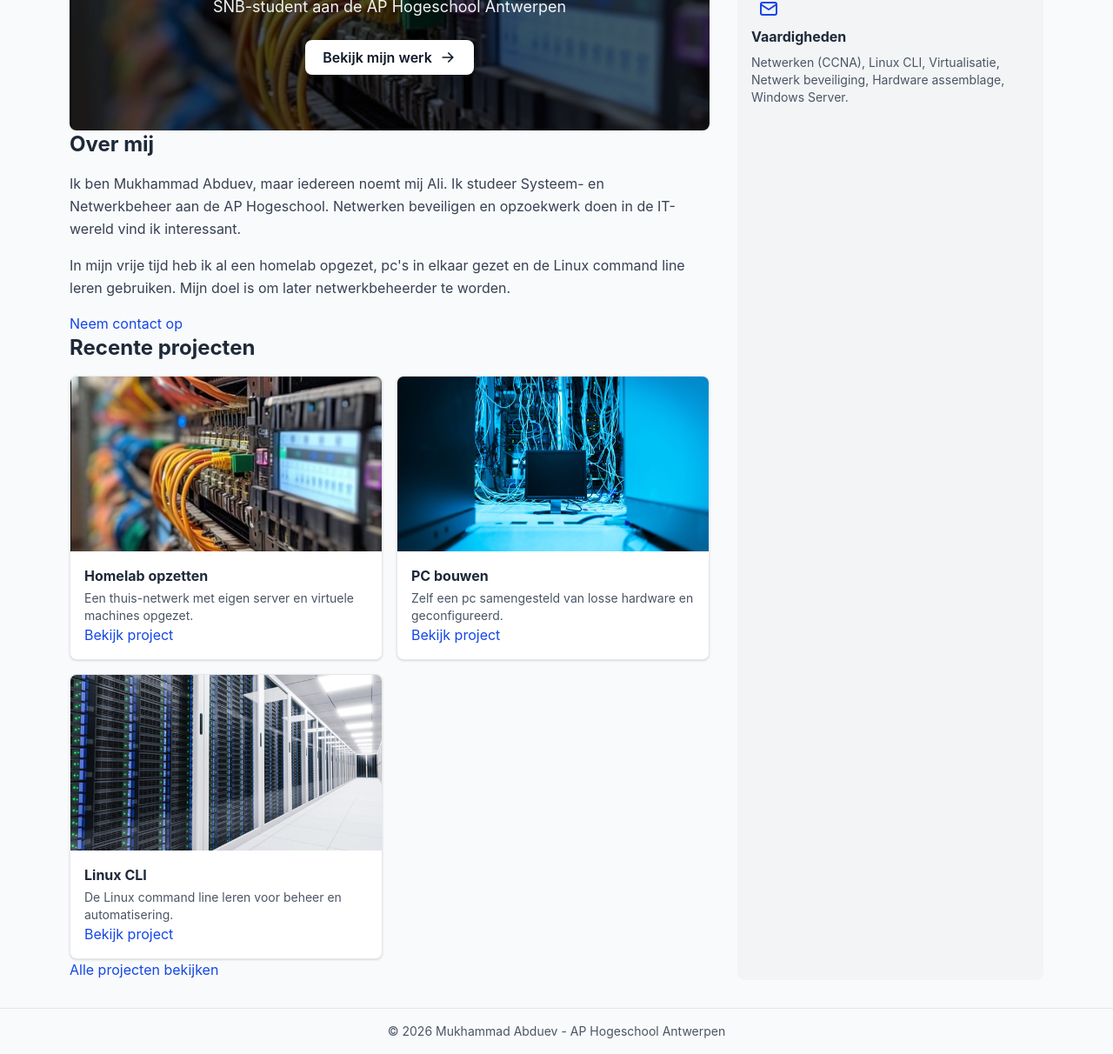
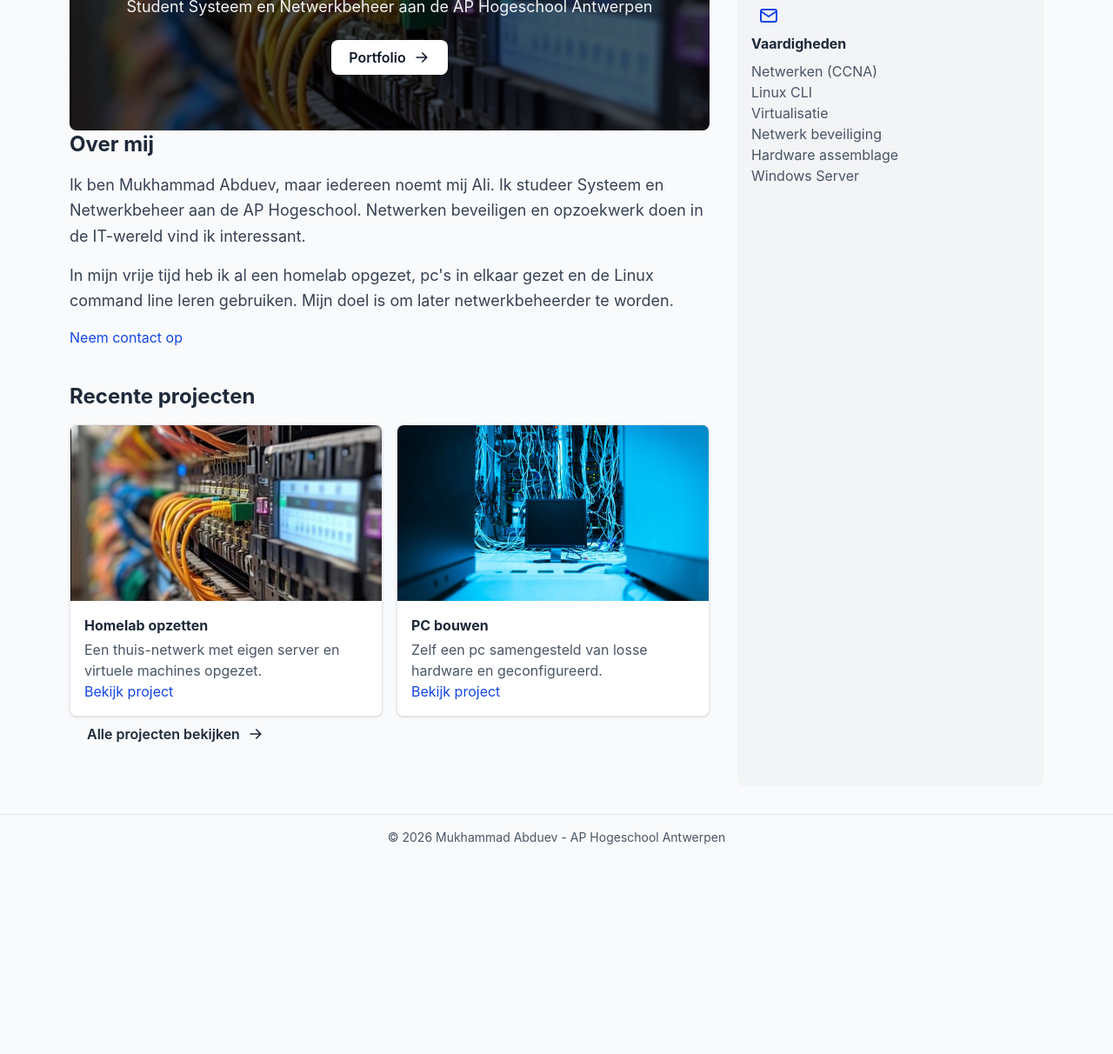
Before and after one commit to Maga0705/portfolio, a website: page index.html in a window 1280 px wide. Shown: the part 219-1431 px from the top of the page at 87% size. After the commit the page ends 1208 px from the top, so only its background shows below. Drawn offline with Linux system fonts and the light colour scheme.

Commit message:
feedback van leerkracht genomen en toegepast

```diff
--- a/index.html
+++ b/index.html
@@ -28,31 +28,31 @@
 
 			<main id="inhoud" class="md:col-span-2">
 
-				<section class="bg-[url(../images/sfeerbeeld1.jpeg)] bg-cover bg-center bg-gray-600 bg-blend-multiply rounded-lg px-6 py-16 text-center">
+				<section class="mb-8 bg-[url(../images/sfeerbeeld1.jpeg)] bg-cover bg-center bg-gray-600 bg-blend-multiply rounded-lg px-6 py-16 text-center">
 					<h1 class="mb-3 text-4xl font-bold tracking-tight text-white">Hallo, ik ben Ali</h1>
-					<p class="mb-6 text-lg text-gray-100">SNB-student aan de AP Hogeschool Antwerpen</p>
+					<p class="mb-6 text-lg text-gray-100">Student Systeem en Netwerkbeheer aan de AP Hogeschool Antwerpen</p>
 					<a href="portfolio.html" class="inline-flex items-center gap-2 rounded-lg bg-white px-5 py-2 font-semibold text-gray-900 hover:bg-gray-100">
-						Bekijk mijn werk
+						Portfolio
 						<svg xmlns="http://www.w3.org/2000/svg" viewBox="0 0 24 24" fill="none" stroke="currentColor" stroke-width="2" stroke-linecap="round" stroke-linejoin="round" class="size-5" aria-hidden="true">
 							<path d="M5 12h14M13 6l6 6-6 6"/>
 						</svg>
 					</a>
 				</section>
 
-				<section>
+				<section class="mt-6 mb-10">
 					<h2 class="text-2xl font-bold mb-4">Over mij</h2>
-					<p class="mb-4 leading-relaxed text-gray-700">
-						Ik ben Mukhammad Abduev, maar iedereen noemt mij Ali. Ik studeer Systeem- en Netwerkbeheer aan de AP Hogeschool. Netwerken beveiligen en opzoekwerk doen in de IT-wereld vind ik interessant.
+					<p class="mb-4 text-lg leading-relaxed text-gray-700">
+						Ik ben Mukhammad Abduev, maar iedereen noemt mij Ali. Ik studeer Systeem en Netwerkbeheer aan de AP Hogeschool. Netwerken beveiligen en opzoekwerk doen in de IT-wereld vind ik interessant.
 					</p>
-					<p class="mb-4 leading-relaxed text-gray-700">
+					<p class="mb-4 text-lg leading-relaxed text-gray-700">
 						In mijn vrije tijd heb ik al een homelab opgezet, pc's in elkaar gezet en de Linux command line leren gebruiken. Mijn doel is om later netwerkbeheerder te worden.
 					</p>
-					<p>
+					<p class="mt-4">
 						<a href="contact.html" class="text-blue-700 no-underline hover:underline">Neem contact op</a>
 					</p>
 				</section>
 
-				<section>
+				<section class="mb-10">
 					<h2 class="text-2xl font-bold mb-4">Recente projecten</h2>
 					<div class="grid grid-cols-1 gap-4 sm:grid-cols-2">
 
@@ -60,7 +60,7 @@
 							<img src="images/sfeerbeeld1.jpeg" alt="Netwerkkabels aangesloten op een switch" width="660" height="1178" class="aspect-video w-full object-cover">
 							<div class="p-4">
 								<h3 class="font-bold mb-1">Homelab opzetten</h3>
-								<p class="text-sm text-gray-600">Een thuis-netwerk met eigen server en virtuele machines opgezet.</p>
+								<p class="text-gray-600">Een thuis-netwerk met eigen server en virtuele machines opgezet.</p>
 								<a href="project-homelab.html" class="text-blue-700 no-underline hover:underline">Bekijk project</a>
 							</div>
 						</article>
@@ -69,23 +69,19 @@
 							<img src="images/sfeerbeeld2.jpg" alt="Serverkasten in een datacenter" width="1200" height="801" class="aspect-video w-full object-cover">
 							<div class="p-4">
 								<h3 class="font-bold mb-1">PC bouwen</h3>
-								<p class="text-sm text-gray-600">Zelf een pc samengesteld van losse hardware en geconfigureerd.</p>
+								<p class="text-gray-600">Zelf een pc samengesteld van losse hardware en geconfigureerd.</p>
 								<a href="project-pc-bouwen.html" class="text-blue-700 no-underline hover:underline">Bekijk project</a>
 							</div>
 						</article>
 
-						<article class="overflow-hidden rounded-lg border border-gray-200 bg-white shadow-sm">
-							<img src="images/sfeerbeeld3.jpeg" alt="Een gang in een datacenter met rijen serverkasten" width="1200" height="824" class="aspect-video w-full object-cover">
-							<div class="p-4">
-								<h3 class="font-bold mb-1">Linux CLI</h3>
-								<p class="text-sm text-gray-600">De Linux command line leren voor beheer en automatisering.</p>
-								<a href="project-linux-cli.html" class="text-blue-700 no-underline hover:underline">Bekijk project</a>
-							</div>
-						</article>
-
 					</div>
-					<p>
-						<a href="portfolio.html" class="text-blue-700 no-underline hover:underline">Alle projecten bekijken</a>
+					<p class="mt-4">
+						<a href="portfolio.html" class="inline-flex items-center gap-2 rounded-lg bg-gray-200 px-5 py-2 font-semibold text-gray-800 hover:bg-gray-300">
+						Alle projecten bekijken
+						<svg xmlns="http://www.w3.org/2000/svg" viewBox="0 0 24 24" fill="none" stroke="currentColor" stroke-width="2" stroke-linecap="round" stroke-linejoin="round" class="size-5" aria-hidden="true">
+							<path d="M5 12h14M13 6l6 6-6 6"/>
+						</svg>
+					</a>
 					</p>
 				</section>
 
@@ -97,7 +93,7 @@
 					<img src="images/profielfoto.jpg" alt="Profielfoto van Ali" width="400" height="400" class="size-24 rounded-full object-cover">
 					<div>
 						<p class="text-xl font-bold">Mukhammad Abduev</p>
-						<p class="text-gray-600">SNB - AP Hogeschool</p>
+						<p class="text-gray-600">Systeem en Netwerkbeheer</p>
 					</div>
 				</div>
 
@@ -112,7 +108,14 @@
 				</p>
 
 				<h2 class="font-bold mb-2">Vaardigheden</h2>
-				<p class="text-sm text-gray-600">Netwerken (CCNA), Linux CLI, Virtualisatie, Netwerk beveiliging, Hardware assemblage, Windows Server.</p>
+				<ul class="text-gray-600 space-y-1">
+					<li>Netwerken (CCNA)</li>
+					<li>Linux CLI</li>
+					<li>Virtualisatie</li>
+					<li>Netwerk beveiliging</li>
+					<li>Hardware assemblage</li>
+					<li>Windows Server</li>
+				</ul>
 
 			</aside>
 
```
Also changed, not shown: contact.html (+1 -1 lines), portfolio.html (+13 -13 lines), project-firewall.html (+7 -7 lines), project-homelab.html (+8 -8 lines), project-linux-cli.html (+7 -7 lines), project-netwerk.html (+7 -7 lines), project-pc-bouwen.html (+7 -7 lines), project-virtualisatie.html (+7 -7 lines).
